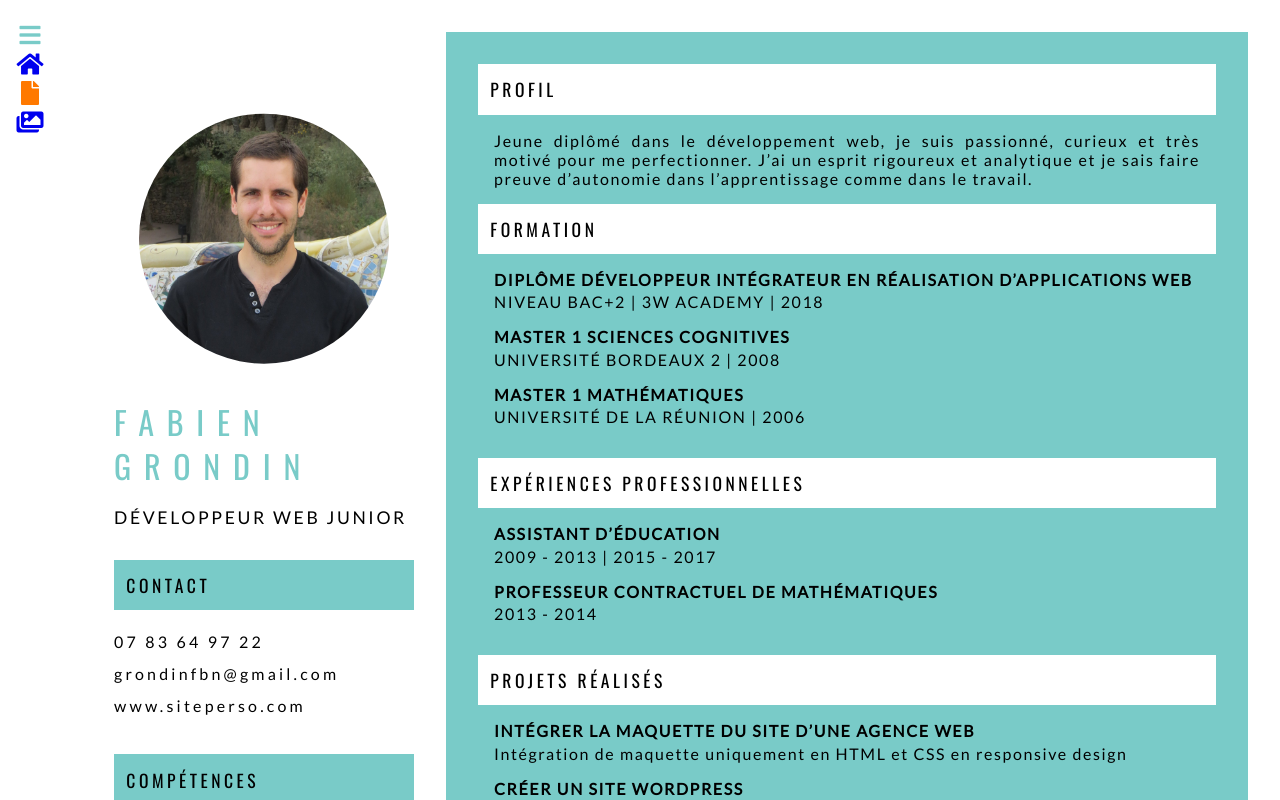
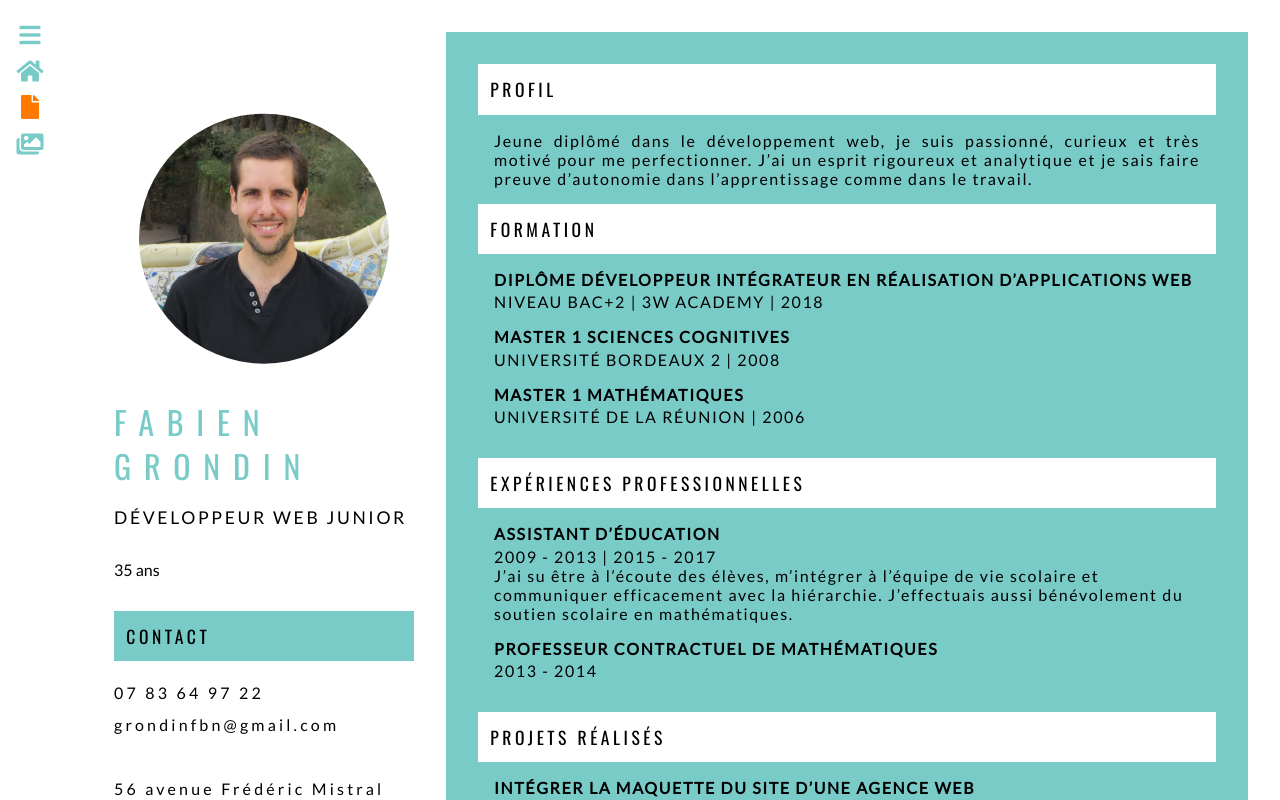
Before and after one commit to fabgrondin/personal-site, a React (Create React App) app: page /resume in a window 1280 px wide. Both pictures are taken after a click on the button 30 px from the left and 34 px from the top of the page. Shown: the top 800 px of the page. Built offline with nearby package versions, Linux system fonts and the light colour scheme.

Commit message:
CSS Carousel - Transition toogle menu

```diff
--- a/src/Resume.css
+++ b/src/Resume.css
@@ -40,6 +40,10 @@
   text-transform: uppercase;
   letter-spacing: 0.15em;
   margin-top: 1em;
+}
+
+#presentation > p {
+  margin: 2em 0 1em;
 }
 
 #presentation section {
--- a/src/Resume.js
+++ b/src/Resume.js
@@ -8,7 +8,7 @@ const Resume = () => (
 
       <h1>Fabien Grondin</h1>
       <h2>Développeur web junior</h2>
-
+      <p>35 ans</p>
       <div id="presentation_wrapper">
         <section id="contact">
           <h3>Contact</h3>
@@ -17,7 +17,10 @@ const Resume = () => (
           <br/>
           grondinfbn@gmail.com
           <br/>
-          www.siteperso.com
+          <br/>
+          56 avenue Frédéric Mistral
+          <br/>
+          81000 Albi
           </p>
         </section>
 
@@ -104,7 +107,11 @@ const Resume = () => (
         <h3>Expériences Professionnelles</h3>
         <div>
           <h4>Assistant d&rsquo;éducation</h4>
-          <p className="upper_text">2009 - 2013 | 2015 - 2017</p>
+          <p>
+            2009 - 2013 | 2015 - 2017
+            <br/>
+            J&rsquo;ai su être à l&rsquo;écoute des élèves, m&rsquo;intégrer à l&rsquo;équipe de vie scolaire et communiquer efficacement avec la hiérarchie. J&rsquo;effectuais aussi bénévolement du soutien scolaire en mathématiques.
+          </p>
           <h4>Professeur contractuel de Mathématiques</h4>
           <p className="upper_text">2013 - 2014</p>
         </div>
--- a/src/ToggleMenu.css
+++ b/src/ToggleMenu.css
@@ -12,9 +12,19 @@ nav > ul {
   list-style: none;
   padding: 0;
   margin: 0;
+}
+
+nav > ul > li {
+  margin: 0.3em 0;
   display: none;
   opacity: 0;
-  transition: opacity 300ms ease-in-out;
+  transition-property: opacity;
+  transition-timing-function: ease-in-out;
+}
+
+nav > ul > li > a {
+  color: var(--cyan);
+  text-decoration: none;
 }
 
 nav > ul > li > a:visited {
--- a/src/ToggleMenu.js
+++ b/src/ToggleMenu.js
@@ -6,7 +6,33 @@ import './ToggleMenu.css'
 const transitionStyles = {
   entering: { opacity: 0, display: "block"},
   entered:  { opacity: 1, display: "block" },
+  exiting: { opacity: 1, display: "block"},
+  exited:  { opacity: 0, display: "block" },
 };
+
+const transitionDelay = {
+  entering: {
+    1: {"transitionDelay": "100ms"},
+    2: {"transitionDelay": "200ms"},
+    3: {"transitionDelay": "300ms"},
+  },
+  entered: {
+    1: {"transitionDelay": "100ms"},
+    2: {"transitionDelay": "200ms"},
+    3: {"transitionDelay": "300ms"},
+  },
+  exiting: {
+    1: {"transitionDelay": "300ms"},
+    2: {"transitionDelay": "200ms"},
+    3: {"transitionDelay": "100ms"},
+  },
+  exited: {
+    1: {"transitionDelay": "300ms"},
+    2: {"transitionDelay": "200ms"},
+    3: {"transitionDelay": "100ms"},
+  },
+
+}
 
 class ToggleMenu extends Component {
 state = {
@@ -21,18 +47,18 @@ render() {
       <span role="button" id="menu_toggle" onClick={this.toggleMenu}><i className="fas fa-bars"></i></span>
       <Transition in={this.state.visible} timeout={300}>
       { (state) => (
-        <ul style={{...transitionStyles[state]}}>
-          <li>
+        <ul>
+          <li style={{...transitionStyles[state],...transitionDelay[state][1]}}>
             <NavLink exact to="/" title="Accueil">
               <i className="fas fa-home"></i>
             </NavLink>
           </li>
-          <li>
+          <li style={{...transitionStyles[state],...transitionDelay[state][2]}}>
             <NavLink exact to="/resume" title="Curriculum Vitae">
               <i className="fas fa-file"></i>
             </NavLink>
           </li>
-          <li>
+          <li style={{...transitionStyles[state],...transitionDelay[state][3]}}>
             <NavLink exact to="/portfolio" title="Portfolio">
               <i className="fas fa-images"></i>
             </NavLink>
--- a/src/carousel/Carousel.css
+++ b/src/carousel/Carousel.css
@@ -6,7 +6,7 @@
 }
 
 .slick-prev::before, .slick-next::before {
-  color: #222;
+  color: var(--cyan);
   font-size: 40px;
 }
 
@@ -34,15 +34,51 @@
   object-fit: contain;
 }
 
+.slide:hover > .legend {
+  opacity: 1;
+}
+
 .legend {
   position: absolute;
   bottom: 0;
   width: 100%;
-  height: 150px;
+  height: 200px;
   padding: 0.5em;
   box-sizing: border-box;
   background-color: rgba(50,50,50,0.9);
   color: #fff;
+  opacity: 0;
+  transition: opacity 1000ms;
+}
+
+a.eye_link {
+  display: flex;
+  width: 40px;
+  height: 40px;
+  border: 3px solid var(--cyan);
+  border-radius: 50%;
+  color: #fff;
+  text-decoration: none;
+  position: absolute;
+  top: -20px;
+  right: 20px;
+  background-color: #fff;
+  color: var(--cyan);
+  font-size: 0.7em;
+}
+
+a.eye_link:hover, a.eye_link:visited:hover {
+  border: 3px solid var(--orange);
+  color: var(--orange);
+}
+
+a.eye_link:visited {
+  color: var(--cyan);
+}
+
+a.eye_link > i {
+  display: block;
+  margin: auto;
 }
 
 @media (min-width: 760px) {
--- a/src/carousel/Carousel.js
+++ b/src/carousel/Carousel.js
@@ -11,55 +11,60 @@ class Carousel extends Component {
       speed: 500,
       slidesToShow: 1,
       slidesToScroll: 1,
-      lazyLoad: "progressive"
+      lazyLoad: "progressive",
     };
 
     return (
       <div id="slider_wrapper">
         <Slider {...settings}>
           <div className="slide">
-            <img src="/images/slide1.png" alt=""/>
+            <img src="/images/slide1.png" alt="Projet intégration de maquette"/>
             <div className="legend">
-            <h2>Projet Web Agency</h2>
+            <h2>Intégration de maquette</h2>
             <p>
-              Intégration d&rsquo;une maquette en HTML et CSS avec un design responsive.
+              Intégration d&rsquo;une maquette uniquement en HTML et CSS avec un design responsive.
             </p>
+            <a href="http://ocrwebagency.000webhostapp.com" className="eye_link"><i className="fas fa-eye fa-2x"></i></a>
             </div>
           </div>
           <div className="slide">
-            <img src="/images/slide2.png" alt=""/>
+            <img src="/images/slide2.png" alt="Projet Wordpress"/>
             <div className="legend">
             <h2>Créer un site wordpress</h2>
             <p>
               Création de thème enfant | SEO | Respect des normes d&rsquo;accessibilité WCAG 2.0
             </p>
+            <a href="http://ocrstrasbourg.000webhostapp.com/" className="eye_link"><i className="fas fa-eye fa-2x"></i></a>
             </div>
           </div>
           <div className="slide">
-            <img src="/images/slide3.png" alt=""/>
+            <img src="/images/slide3.png" alt="Projet de carte interactive JavaScript"/>
             <div className="legend">
             <h2>Carte interactive de location de vélos</h2>
             <p>
               POO JavaScript | API Google Map | API JCDecaux | API Web Storage
             </p>
+            <a href="http://ocrveloloc.000webhostapp.com/" className="eye_link"><i className="fas fa-eye fa-2x"></i></a>
             </div>
           </div>
           <div className="slide">
-            <img src="/images/slide4.png" alt=""/>
+            <img src="/images/slide4.png" alt="Projet de blog en PHP"/>
             <div className="legend">
             <h2>Un blog pour un écrivain</h2>
             <p>
               Application PHP et MySQL | POO | MVC | Bootstrap
             </p>
+            <a href="http://jeanforteroche.000webhostapp.com/" className="eye_link"><i className="fas fa-eye fa-2x"></i></a>
             </div>
           </div>
           <div className="slide">
-            <img src="/images/slide5.png" alt=""/>
+            <img src="/images/slide5.png" alt="Projet Laravel"/>
             <div className="legend">
             <h2>Portail d&rsquo;activités pour enfants dans sa ville</h2>
             <p>
               Application PHP et MySQL utilisant les frameworks Laravel et Bootstrap
             </p>
+            <a href="http://funforkids.000webhostapp.com/" className="eye_link"><i className="fas fa-eye fa-2x"></i></a>
             </div>
           </div>
         </Slider>
```
